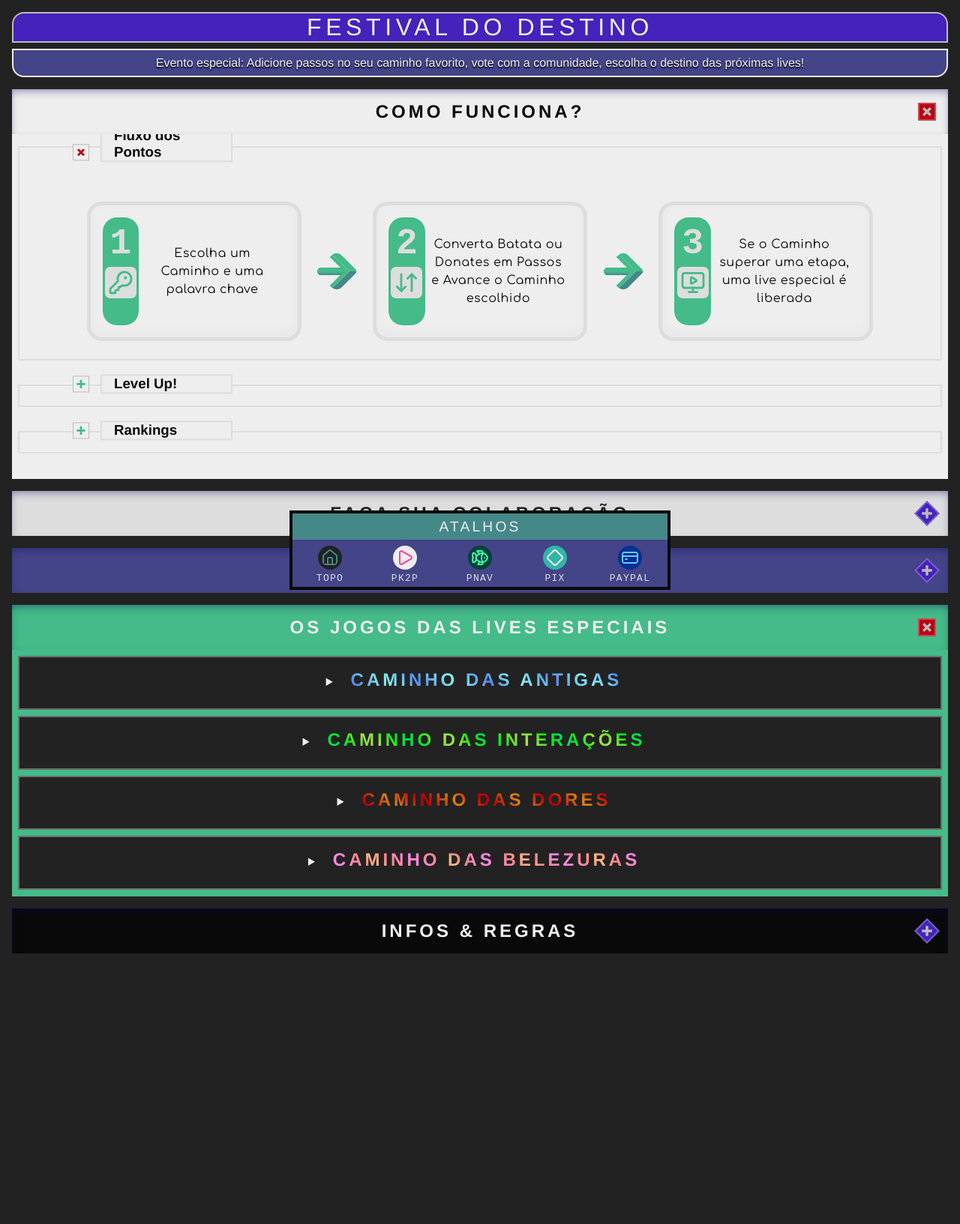
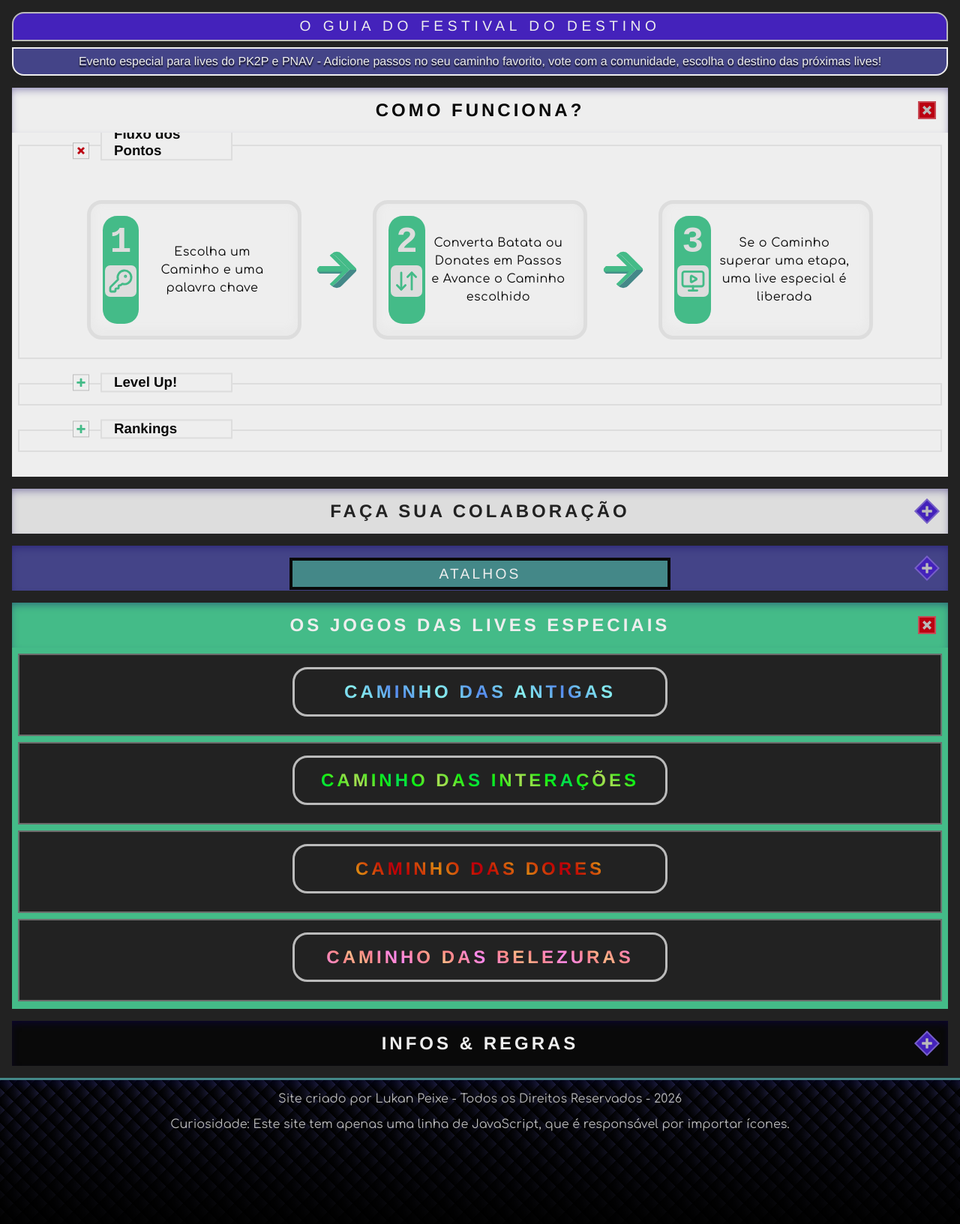
Before and after one commit to lukanpeixe/Stream-Festival-Page, a plain HTML site: page index.html in a window 1280 px wide. Shown: the whole page at 75% size. Before the commit the page ends 1360 px from the top, so only its background shows below. Drawn offline with nearby package versions, Linux system fonts and the light colour scheme.

Commit message:
Creating a footer and a sticky title + other adjustments

```diff
--- a/index.html
+++ b/index.html
@@ -11,18 +11,25 @@
 
     <script src="https://unpkg.com/lucide@latest"></script>
 
-    <title>Festival Batatal</title>
+    <title>Festival do Destino - Guia</title>
 
 
 
 </head>
 <body>
 <main>
+    <div id="sticky-frame">
+        <div id="sticky-title">O GUIA DO FESTIVAL DO DESTINO</div>
+    </div>
+
+
     <div id="event-title">
-        <h1>FESTIVAL DO DESTINO</h1>
-        <p>Evento especial: Adicione passos no seu caminho favorito,
+        <div id="sticky-wall"></div>
+        <h1>O GUIA DO FESTIVAL DO DESTINO</h1>
+        <p>Evento especial para lives do PK2P e PNAV - Adicione passos no seu caminho favorito,
     vote com a comunidade, escolha o destino das próximas lives!</p>
     </div>
+
 
     <details id="help" class="module" open>
         <summary id="help-title" class="module-head">
@@ -579,7 +586,7 @@
         <span class="air"></span>
     </details>
 
-    <details open id="shortcut">
+    <details id="shortcut">
 
         <summary id="shortcut-title">
             <p>Atalhos</p>
@@ -608,10 +615,9 @@
 
 </main>
 <footer>
-    <br>
-    <br>
-    <br>
-    <br>
+    <p>Site criado por Lukan Peixe - Todos os Direitos Reservados - 2026</p>
+    <p>Curiosidade: Este site tem apenas uma linha de JavaScript, que é responsável por importar ícones.</p>
+
 </footer>
 
 </body>
--- a/style.css
+++ b/style.css
@@ -49,7 +49,7 @@ main {
 
 .module-head {
     position: sticky;
-    top: 0;
+    top: 1.8rem;
     z-index: 10;
 
     box-shadow: inset 0 5px 12px -3px #11006677;
@@ -211,30 +211,71 @@ main {
 
 
 
+#sticky-frame {
+    position: fixed;
+    width: clamp(calc(200px - 2rem),calc(100% - 2rem),calc(1440px - 2rem)); /* same as main - default section margin*/
+    margin: 0rem 1rem 0rem 1rem;
+
+    text-align: center;
+    height: 0rem;
+    overflow: visible;
+    top: 0;
+    z-index: 18;
+}
+
+#sticky-title {
+    position: sticky;
+    text-align: center;
+    font-family: "comfortaa";
+    padding: 0.4rem;
+    font-size: 0.8rem;
+    background-color: var(--color-back-1);
+    font-weight: 100;
+    border-bottom: solid 2px var(--color-text-2);
+}
+
+#sticky-wall {
+    position: absolute;
+    width: clamp(calc(200px - 2rem),calc(100% - 2rem),calc(1440px - 2rem)); /* same as main - default section margin*/
+    margin: 0rem 1rem 0rem 1rem;
+
+    height: 7rem;
+    transform: translateY(-15%);
+
+    background-image: linear-gradient(var(--color-back-1) 90%, transparent);
+    z-index: 19;
+}
+
+#event-title > h1 {
+    position: relative;
 
 
-
-
-#event-title > h1 {
     text-align: center;
+    padding: 0.4rem;
+    font-size: 1.2rem;
     margin: 1rem 1rem 0 1rem;
     background-color: var(--color-base-1);
     border-radius: 1rem 1rem 0rem 0rem ;
     letter-spacing: 0.35rem;
     font-weight: 100;
     border: solid 2px var(--color-text-2);
+    z-index: 20;
 }
 
 #event-title > p {
+    position: relative;
     text-align: center;
+
     margin: 0.5rem 1rem 1rem 1rem;
     background-color: var(--color-base-2);
     border: solid 2px var(--color-text-1);
     border-radius: 0rem 0rem 1rem 1rem ;
     padding: 0.5rem;
     text-shadow: 0px 2px 2px black;
+    z-index: 20;
 
 }
+
 
 
 
@@ -262,7 +303,7 @@ main {
     padding: 0 1rem 0 1rem ;
     border: solid 2px var(--color-text-3);
 
-    top: 5rem;
+    top: 6.5rem;
     position: sticky;
     z-index: 9;
 
@@ -841,7 +882,11 @@ main {
         transition: background-size 1s;
     }
 
-    #ip-1 .tag:hover .tag-text  {
+    #categories .category-title:hover  {
+    background-size: 100% 20%
+    }
+
+    #ip-1 .tag:hover .tag-text {
     background-size: 100% 50%;
     }
 
@@ -883,6 +928,7 @@ main {
     grid-template-rows: 4fr;
     gap: 0.5rem;
 
+
     justify-items: center;
 }
 
@@ -894,13 +940,35 @@ main {
     border: solid 2px #55555555;
 }
 
+#categories summary {
+    list-style: none;
+    cursor: pointer;
+    width: 100%;
+}
+
 #categories .category-title  {
-    background-color: red;
-    display: inline;
-    width: 100%;
-    height: 100%;
+    display: block;
+    justify-content: center;
+    box-sizing: border-box;
+
+    left: 50%;
+    transform: translateX(-50%);
+
+
+    width: min(500px,100%);
+
+    border: 3px solid var(--color-text-2);
+    border-radius: 20px;
+
     cursor: pointer;
+    list-style: none;
+
 }
+
+#categories .category-title:hover  {
+    transform: translateX(-50%) translateY(-5%);
+    }
+
 
 #categories img {
     width: 100%;
@@ -1226,7 +1294,7 @@ details.t2-games[open] summary {
     font-family: monospace;
     background-color: var(--color-high-2);
     list-style: none;
-    padding: 0.2rem;
+    padding: 0.8rem;
     text-align: center;
 
 }
@@ -1337,7 +1405,7 @@ details.t2-games[open] summary {
     bottom: auto;
 
     top: 1vw;
-    left: 1%;
+    left: calc(50% - (1520px / 2) - 80px);
     transform: translateX(-50%);
     cursor: pointer;
     z-index: 10;
@@ -1425,6 +1493,29 @@ details.t2-games[open] summary {
 
 */
 
+footer {
+    display: block;
+    border-top: 3px solid var(--color-high-2);
+    background-image:   linear-gradient(var(--color-base-2) 0% ,var(--color-back-2) 100%),
+                        repeating-linear-gradient(45deg, rgb(0, 0, 0) 1rem, rgb(80, 80, 80) 2rem),
+                        repeating-linear-gradient(-45deg, rgb(90, 90, 90) 1rem, rgb(15, 15, 15) 2rem);
+    background-blend-mode: hard-light,hard-light,normal;
+    height: 12rem;
+    transition: filter 2s ease-in-out;
+}
+
+footer:hover {
+    filter: hue-rotate(-45deg) brightness(1.75) contrast(1.15);
+}
+
+footer > p {
+
+    font-family: "comfortaa" ;
+    color: var(--color-text-2);
+    margin: 1rem;
+    text-align: center;
+}
+
 
 
 
```
